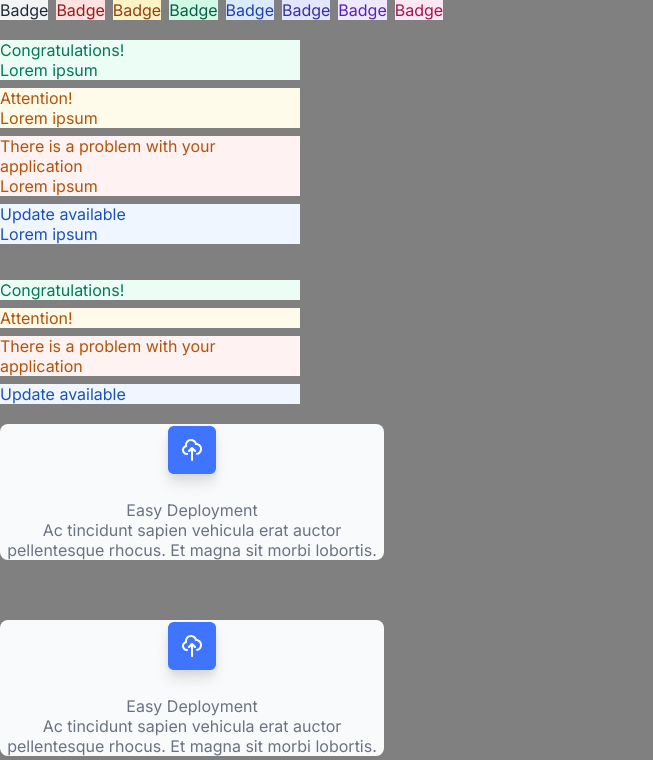
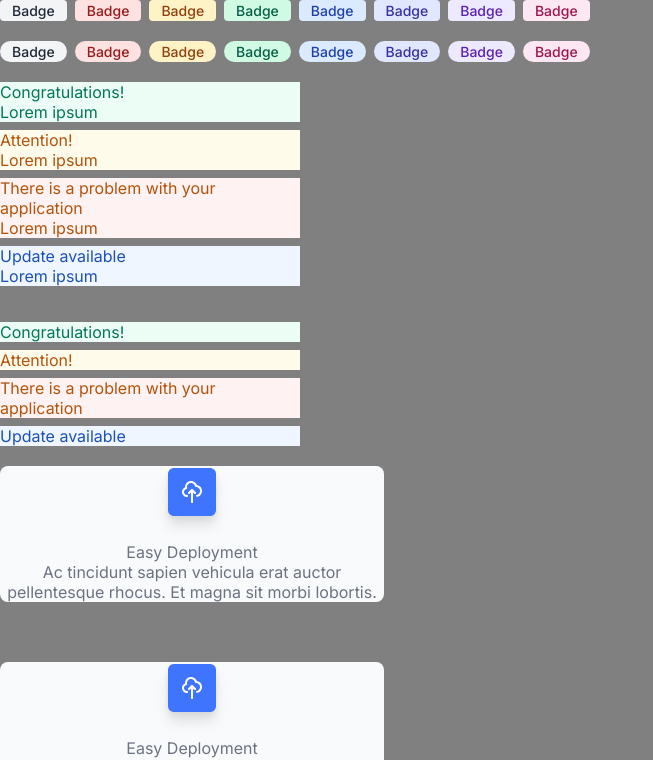
Before and after one commit to sorcerycss/component-library, a React (Vite) app in the folder component-library-react/: page / in a window 1280 px wide. Shown: the top 760 px of the page, without its empty margins (0-653 px from the left). Built offline with nearby package versions, Linux system fonts and the light colour scheme.

Commit message:
feat: complete badge component

```diff
--- a/component-library-react/src/App.jsx
+++ b/component-library-react/src/App.jsx
@@ -20,9 +20,17 @@ function App() {
 
   return (
     <>
+    {/* Square badges */}
       <div style={{display: 'flex', gap: '8px'}}>
         {colors.map(color => (
-          <Badge key={color} variant={color}>Badge</Badge>
+          <Badge key={color} variant={color} shape="square">Badge</Badge>
+        ))}
+      </div>
+      <br></br>
+      {/* Pill badges */}
+      <div style={{display: 'flex', gap: '8px'}}>
+        {colors.map(color => (
+          <Badge key={color} variant={color} shape="pill">Badge</Badge>
         ))}
       </div>
       <br></br>
--- a/component-library-react/src/components/Badge.jsx
+++ b/component-library-react/src/components/Badge.jsx
@@ -33,14 +33,19 @@ const variants = {
     }
 }
 
-export default function Badge({children, variant}) {
+export default function Badge({children, variant, shape = 'square'}) {
 
     const currentVariant = variants[variant]
 
     return (
         <span style={{
             backgroundColor: currentVariant.backgroundColor,
-            color: currentVariant.color
+            color: currentVariant.color,
+            display: 'inline-block',
+            borderRadius: shape === 'pill' ? '12px' : '4px',
+            padding: '2px 12px',
+            fontSize: '14px',
+            fontWeight: '500',
             }}>
             {children}
         </span>
```
